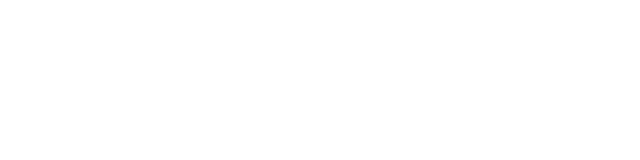
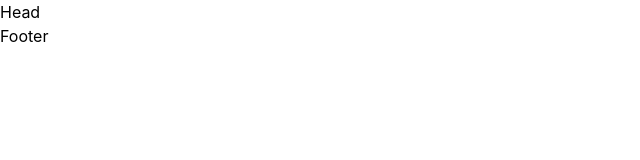
Before and after one commit to nuruzaman-milon/easy-travel-bd-client, a React (Create React App) app: page / in a window 1280 px wide. Shown: the top 160 px of the page, without its empty margins (0-640 px from the left). Built offline with nearby package versions, Linux system fonts and the light colour scheme.

Commit message:
basic route and folder  setted

```diff
--- a/package.json
+++ b/package.json
@@ -10,6 +10,7 @@
     "flowbite-react": "^0.3.7",
     "react": "^18.2.0",
     "react-dom": "^18.2.0",
+    "react-router-dom": "^6.5.0",
     "react-scripts": "5.0.1",
     "web-vitals": "^2.1.4"
   },
--- a/src/App.js
+++ b/src/App.js
@@ -1,10 +1,12 @@
+import { RouterProvider } from 'react-router-dom';
 import './App.css';
+import { router } from './routes/Routes/Routes';
 
 function App() {
   return (
-    <div>
+    <RouterProvider router={router}>
 
-    </div>
+    </RouterProvider>
   );
 }
 
--- /dev/null
+++ b/src/layout/Main.js
@@ -0,0 +1,16 @@
+import React from 'react';
+import { Outlet } from 'react-router-dom';
+import EasyFooter from '../pages/Shared/Footer/EasyFooter';
+import Header from '../pages/Shared/Navbar/Header';
+
+const Main = () => {
+    return (
+        <div>
+            <Header />
+            <Outlet />
+            <EasyFooter />
+        </div>
+    );
+};
+
+export default Main;
--- /dev/null
+++ b/src/pages/Home/Home/Home.js
@@ -0,0 +1,12 @@
+import React from 'react';
+
+const Home = () => {
+    return (
+        <div>
+            {/* Add the components one by one */}
+
+        </div>
+    );
+};
+
+export default Home;
--- /dev/null
+++ b/src/pages/Home/SearchForm/SearchForm.js
@@ -0,0 +1,11 @@
+import React from 'react';
+
+const SearchForm = () => {
+    return (
+        <div>
+
+        </div>
+    );
+};
+
+export default SearchForm;
--- /dev/null
+++ b/src/pages/Shared/Footer/EasyFooter.js
@@ -0,0 +1,11 @@
+import React from 'react';
+
+const EasyFooter = () => {
+    return (
+        <div>
+            <h1>Footer</h1>
+        </div>
+    );
+};
+
+export default EasyFooter;
--- /dev/null
+++ b/src/pages/Shared/Navbar/Header.js
@@ -0,0 +1,11 @@
+import React from 'react';
+
+const Header = () => {
+    return (
+        <div>
+            <h1>Head</h1>
+        </div>
+    );
+};
+
+export default Header;
--- /dev/null
+++ b/src/routes/Routes/Routes.js
@@ -0,0 +1,16 @@
+import { createBrowserRouter } from "react-router-dom";
+import Main from "../../layout/Main";
+import Home from "../../pages/Home/Home/Home";
+
+export const router = createBrowserRouter([
+    {
+        path: '/',
+        element: <Main />,
+        children: [
+            {
+                path: '/',
+                element: <Home />
+            }
+        ]
+    }
+])
```
Also changed, not shown: 1 other file (tests, documents, lock files or other folders).
